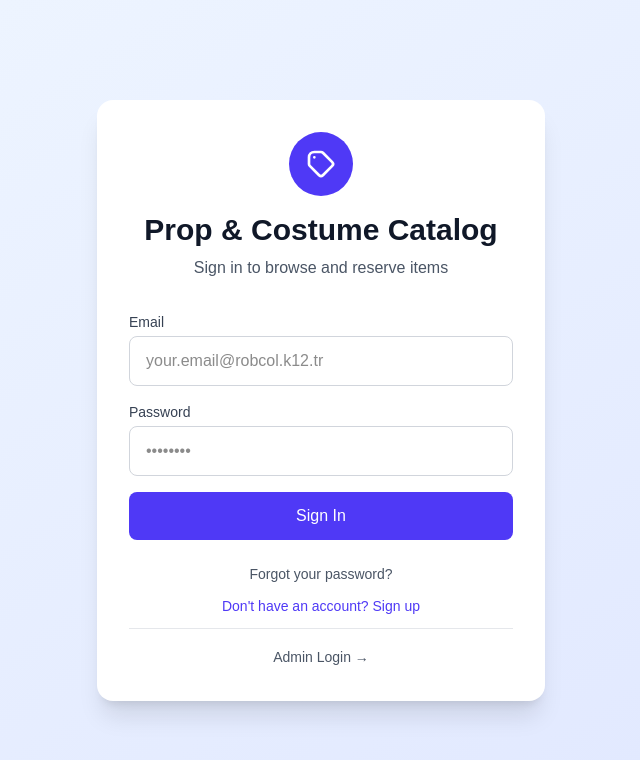
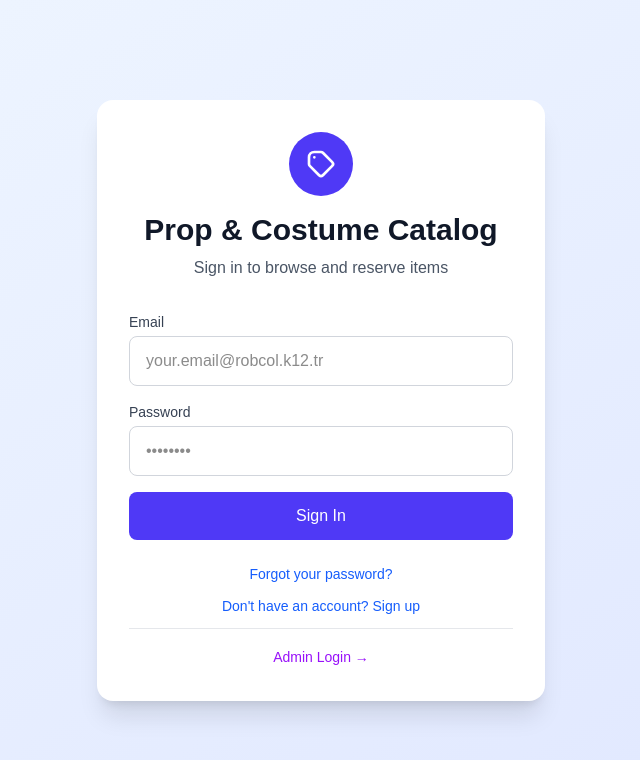
Before and after one commit to Quix28/school-prop-catalog, a Next.js app: page /login in a window 1280 px wide. Shown: the top 760 px of the page, without its empty margins (319-959 px from the left). Built offline with nearby package versions, Linux system fonts and the light colour scheme.

Commit message:
feat(ui): recolor sign-in page links

```diff
--- a/app/admin-login/page.tsx
+++ b/app/admin-login/page.tsx
@@ -104,7 +104,7 @@ export default function AdminLoginPage() {
 
         {/* Back link */}
         <div className="mt-6 space-y-3 text-center">
-          <a href="/reset-password" className="block text-sm text-gray-600 hover:text-gray-900">
+          <a href="/reset-password" className="block text-sm text-blue-600 hover:text-blue-700">
             Forgot your password?
           </a>
           <a href="/login" className="text-sm text-purple-600 hover:text-purple-700 font-medium">
--- a/app/login/page.tsx
+++ b/app/login/page.tsx
@@ -127,12 +127,12 @@ export default function LoginPage() {
 
         {/* Links */}
         <div className="mt-6 space-y-3 text-center">
-          <a href="/reset-password" className="block text-sm text-gray-600 hover:text-gray-900">
+          <a href="/reset-password" className="block text-sm text-blue-600 hover:text-blue-700">
             Forgot your password?
           </a>
           <a
             href="/signup"
-            className="block text-sm text-indigo-600 hover:text-indigo-700 font-medium"
+            className="block text-sm text-blue-600 hover:text-blue-700 font-medium"
           >
             Don&apos;t have an account? Sign up
           </a>
@@ -140,7 +140,7 @@ export default function LoginPage() {
           <div className="pt-4 border-t border-gray-200">
             <a
               href="/admin-login"
-              className="text-sm text-gray-600 hover:text-gray-900"
+              className="text-sm text-purple-600 hover:text-purple-700 font-medium"
             >
               Admin Login →
             </a>
```
